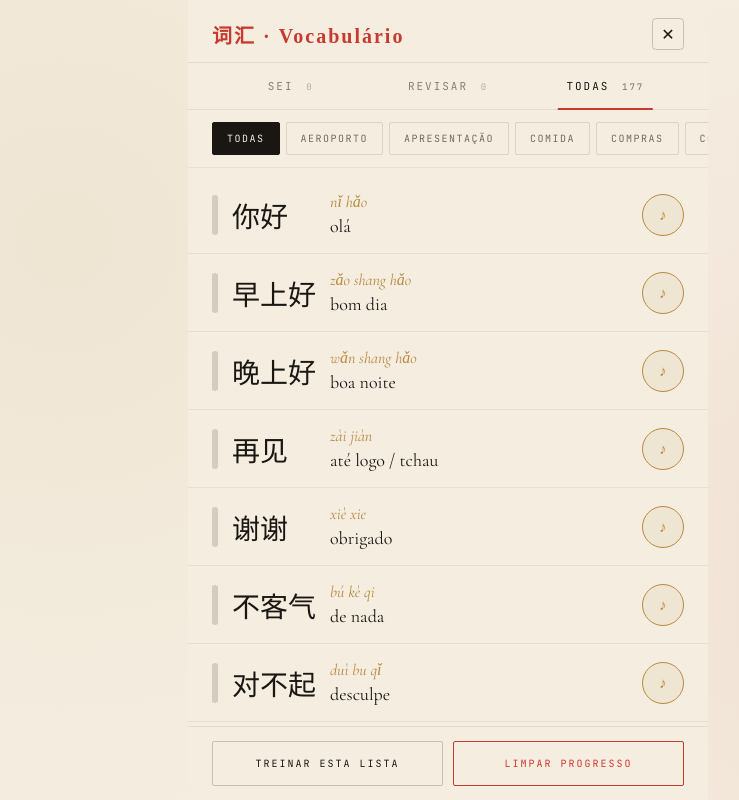
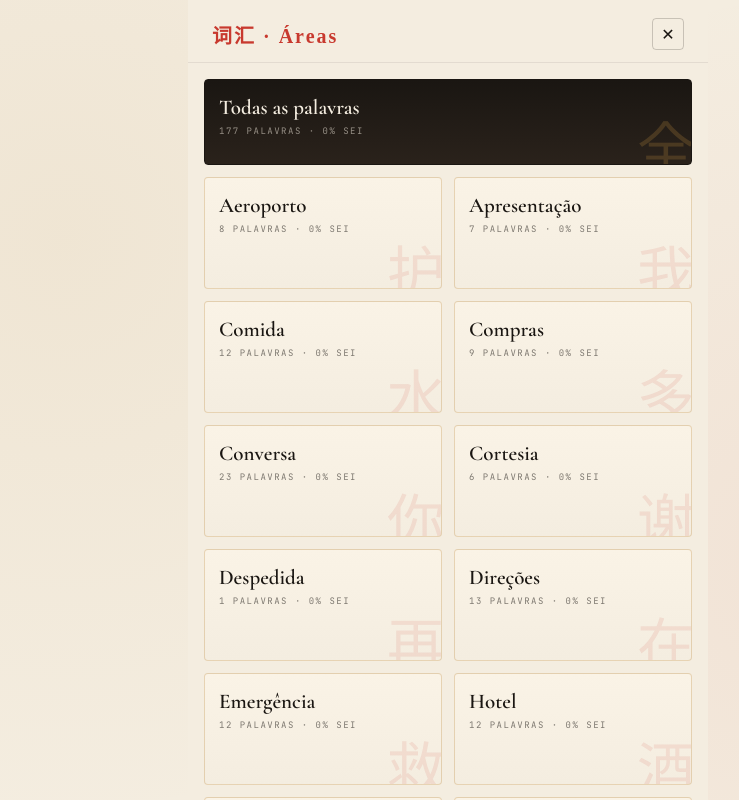
Before and after one commit to abouhid2/chines-viagem, a plain HTML site: page index.html in a window 1280 px wide. Both pictures are taken after a click on the button "Menu". Shown: the whole page, without its empty margins (192-931 px from the left). Drawn offline with nearby package versions, Linux system fonts and the light colour scheme.

Commit message:
feat: grelha de areas no lugar da tira horizontal com rolagem

```diff
--- a/index.html
+++ b/index.html
@@ -315,23 +315,57 @@
     background: var(--vermilion);
   }
   .tab-count { font-size: 9px; opacity: 0.6; margin-left: 4px; }
-  .cats {
-    display: flex; gap: 6px; padding: 12px 24px;
-    overflow-x: auto; border-bottom: 1px solid rgba(26, 22, 18, 0.06);
-    scrollbar-width: none;
+  [hidden] { display: none !important; }
+  /* Grelha de areas: tudo visivel de uma vez, sem rolagem lateral. */
+  .area-grid {
+    flex: 1; overflow-y: auto; overflow-x: hidden;
+    display: grid; gap: 12px; padding: 16px;
+    grid-template-columns: repeat(auto-fill, minmax(min(42vw, 230px), 1fr));
+    align-content: start;
   }
-  .cats::-webkit-scrollbar { display: none; }
-  .cat-chip {
-    flex-shrink: 0; padding: 9px 14px; border-radius: 2px;
-    border: 1px solid rgba(26, 22, 18, 0.2); background: transparent;
-    font-family: 'JetBrains Mono', monospace; font-size: 10px;
-    letter-spacing: 1.5px; text-transform: uppercase;
-    cursor: pointer; color: var(--ink); opacity: 0.6;
+  .area-card {
+    position: relative; overflow: hidden; text-align: left;
+    border: 1px solid rgba(184, 137, 62, 0.3); border-radius: 4px;
+    background: linear-gradient(180deg, #faf3e6 0%, #f4ede0 100%);
+    padding: 16px 14px 14px; cursor: pointer; color: var(--ink);
+    display: flex; flex-direction: column; gap: 6px; min-height: 112px;
+    transition: transform 0.12s;
   }
-  .cat-chip.active {
-    background: var(--ink); color: var(--paper);
-    border-color: var(--ink); opacity: 1;
+  .area-card:active { transform: scale(0.97); }
+  .area-card.all {
+    grid-column: 1 / -1; min-height: 86px;
+    background: linear-gradient(180deg, #1a1612 0%, #2a221b 100%);
+    color: var(--paper); border-color: var(--ink);
   }
+  .area-han {
+    position: absolute; right: -4px; bottom: -16px;
+    font-family: 'Noto Serif SC', serif; font-size: 58px; line-height: 1;
+    color: var(--vermilion); opacity: 0.1; pointer-events: none;
+  }
+  .area-card.all .area-han { color: var(--gold); opacity: 0.25; }
+  .area-name {
+    font-family: 'Cormorant Garamond', serif; font-size: 21px;
+    font-weight: 600; line-height: 1.1; position: relative;
+  }
+  .area-count {
+    font-family: 'JetBrains Mono', monospace; font-size: 9px;
+    letter-spacing: 1.5px; text-transform: uppercase; opacity: 0.55;
+    position: relative;
+  }
+  .area-bar {
+    height: 3px; border-radius: 2px; margin-top: auto;
+    background: rgba(26, 22, 18, 0.12); position: relative;
+  }
+  .area-card.all .area-bar { background: rgba(244, 237, 224, 0.22); }
+  .area-bar > i { display: block; height: 100%; border-radius: 2px; background: var(--jade); }
+  .list-view { flex: 1; display: flex; flex-direction: column; min-height: 0; }
+  .back-btn {
+    width: 36px; height: 36px; border: 1px solid rgba(26,22,18,0.2);
+    background: transparent; border-radius: 4px; cursor: pointer;
+    font-size: 16px; display: flex; align-items: center; justify-content: center;
+    color: var(--ink); flex-shrink: 0; margin-right: 10px;
+  }
+  .panel-title { flex: 1; min-width: 0; }
   .panel-content { flex: 1; overflow-y: auto; padding: 8px 0; }
   .word-row {
     display: flex; align-items: center; padding: 16px 24px;
@@ -405,6 +439,10 @@
     .menu-btn { width: min(11vw, 60px); height: min(11vw, 60px); }
     .menu-btn span { width: min(4.4vw, 24px); }
     .btn-label { font-size: min(2.3vw, 13px); }
+    .area-card { min-height: min(24vw, 150px); }
+    .area-name { font-size: min(4.4vw, 26px); }
+    .area-count { font-size: min(2.1vw, 12px); }
+    .back-btn { width: min(9vw, 50px); height: min(9vw, 50px); }
   }
 
   @supports (container-type: size) {
@@ -506,19 +544,22 @@
   <!-- Panel: lista de palavras -->
   <div class="panel" id="panel">
     <div class="panel-header">
-      <div class="panel-title" id="panelTitle">词汇 · Vocabulário</div>
+      <button class="back-btn" id="backToAreas" aria-label="Voltar" hidden>←</button>
+      <div class="panel-title" id="panelTitle">词汇 · Áreas</div>
       <button class="close-btn" id="closePanel">✕</button>
     </div>
+    <div class="area-grid" id="areaGrid"></div>
+    <div class="list-view" id="listView" hidden>
       <div class="tabs">
-      <button class="tab active" data-tab="know">Sei <span class="tab-count" id="countKnow">0</span></button>
+        <button class="tab" data-tab="know">Sei <span class="tab-count" id="countKnow">0</span></button>
         <button class="tab" data-tab="review">Revisar <span class="tab-count" id="countReview">0</span></button>
-      <button class="tab" data-tab="all">Todas <span class="tab-count" id="countAll">0</span></button>
+        <button class="tab active" data-tab="all">Todas <span class="tab-count" id="countAll">0</span></button>
       </div>
-    <div class="cats" id="cats"></div>
       <div class="panel-content" id="panelContent"></div>
       <div class="panel-footer">
         <button id="trainSelected">Treinar esta lista</button>
         <button class="danger" id="resetProgress">Limpar progresso</button>
+      </div>
     </div>
   </div>
 </div>
@@ -1202,17 +1243,67 @@
   const panel = document.getElementById('panel');
   const panelContent = document.getElementById('panelContent');
   const panelTitle = document.getElementById('panelTitle');
-  const catsEl = document.getElementById('cats');
-  let currentTab = 'know';
+  const areaGrid = document.getElementById('areaGrid');
+  const listView = document.getElementById('listView');
+  const backBtn = document.getElementById('backToAreas');
+  let currentTab = 'all';
+  let currentCat = 'all';
 
-  function openPanel(tab) {
-    currentTab = tab || 'all';
+  function categories() {
+    return deck.map(c => c.cat).filter((c, i, a) => a.indexOf(c) === i).sort();
+  }
+
+  function setTab(tab) {
+    currentTab = tab;
     document.querySelectorAll('.tab').forEach(t => {
-      t.classList.toggle('active', t.dataset.tab === currentTab);
+      t.classList.toggle('active', t.dataset.tab === tab);
     });
-    renderCats();
+  }
+
+  // Vista 1: todas as areas visiveis de uma vez.
+  function showAreas() {
+    areaGrid.hidden = false;
+    listView.hidden = true;
+    backBtn.hidden = true;
+    panelTitle.textContent = '词汇 · Áreas';
+    renderAreas();
+  }
+
+  // Vista 2: a lista de uma area.
+  function showList(cat, tab) {
+    currentCat = cat;
+    setTab(tab || 'all');
+    areaGrid.hidden = true;
+    listView.hidden = false;
+    backBtn.hidden = false;
+    panelTitle.textContent = cat === 'all' ? 'Todas as palavras' : cat;
     renderPanel();
+  }
+
+  function renderAreas() {
+    areaGrid.innerHTML = '';
+    const make = (cat, label, isAll) => {
+      const list = isAll ? deck : deck.filter(c => c.cat === cat);
+      const known = list.filter(c => progress[c.hanzi] === 'know').length;
+      const pct = list.length ? Math.round(known / list.length * 100) : 0;
+      const card = document.createElement('button');
+      card.className = 'area-card' + (isAll ? ' all' : '');
+      card.innerHTML =
+        '<div class="area-han">' + (isAll ? '全' : list[0].hanzi.charAt(0)) + '</div>' +
+        '<div class="area-name">' + label + '</div>' +
+        '<div class="area-count">' + list.length + ' palavras · ' + pct + '% sei</div>' +
+        '<div class="area-bar"><i style="width:' + pct + '%"></i></div>';
+      card.addEventListener('click', () => showList(cat, 'all'));
+      areaGrid.appendChild(card);
+    };
+    make('all', 'Todas as palavras', true);
+    categories().forEach(cat => make(cat, cat, false));
+  }
+
+  function openPanel(mode) {
     panel.classList.add('active');
+    if (mode === 'know' || mode === 'review') showList('all', mode);
+    else showAreas();
   }
 
   function closePanel() {
@@ -1222,8 +1313,6 @@
     panel.classList.remove('active');
   }
 
-  let currentCat = 'all';
-
   function getList(tab) {
     let list = deck;
     if (tab === 'know') list = deck.filter(c => progress[c.hanzi] === 'know');
@@ -1232,39 +1321,14 @@
     return list;
   }
 
-  function renderCats() {
-    const cats = ['all'].concat(
-      deck.map(c => c.cat).filter((cat, i, arr) => arr.indexOf(cat) === i).sort()
-    );
-    if (cats.indexOf(currentCat) === -1) currentCat = 'all';
-    catsEl.innerHTML = '';
-    cats.forEach(cat => {
-      const chip = document.createElement('button');
-      chip.className = 'cat-chip' + (cat === currentCat ? ' active' : '');
-      chip.textContent = cat === 'all' ? 'Todas' : cat;
-      chip.addEventListener('click', () => {
-        currentCat = cat;
-        // Escolher um grupo mostra o tipo inteiro, nao so o que ja foi respondido.
-        currentTab = 'all';
-        document.querySelectorAll('.tab').forEach(t => {
-          t.classList.toggle('active', t.dataset.tab === 'all');
-        });
-        renderCats();
-        renderPanel();
-      });
-      catsEl.appendChild(chip);
-    });
-  }
-
   function renderPanel() {
     const list = getList(currentTab);
 
-    // counts
-    const knowCount = deck.filter(c => progress[c.hanzi] === 'know').length;
-    const reviewCount = deck.filter(c => progress[c.hanzi] === 'review').length;
-    document.getElementById('countKnow').textContent = knowCount;
-    document.getElementById('countReview').textContent = reviewCount;
-    document.getElementById('countAll').textContent = deck.length;
+    // Os contadores seguem a area aberta, nao o baralho inteiro.
+    const base = currentCat === 'all' ? deck : deck.filter(c => c.cat === currentCat);
+    document.getElementById('countKnow').textContent = base.filter(c => progress[c.hanzi] === 'know').length;
+    document.getElementById('countReview').textContent = base.filter(c => progress[c.hanzi] === 'review').length;
+    document.getElementById('countAll').textContent = base.length;
 
     if (list.length === 0) {
       const messages = {
@@ -1300,15 +1364,15 @@
     });
   }
 
-  document.getElementById('openMenu').addEventListener('click', () => openPanel('all'));
+  document.getElementById('openMenu').addEventListener('click', () => openPanel('areas'));
+  backBtn.addEventListener('click', showAreas);
   document.getElementById('openKnow').addEventListener('click', () => openPanel('know'));
   document.getElementById('openReview').addEventListener('click', () => openPanel('review'));
   document.getElementById('closePanel').addEventListener('click', closePanel);
 
   document.querySelectorAll('.tab').forEach(tab => {
     tab.addEventListener('click', () => {
-      currentTab = tab.dataset.tab;
-      document.querySelectorAll('.tab').forEach(t => t.classList.toggle('active', t === tab));
+      setTab(tab.dataset.tab);
       renderPanel();
     });
   });
@@ -1325,6 +1389,7 @@
       progress = {};
       saveProgress();
       renderPanel();
+      if (!areaGrid.hidden) renderAreas();
     }
   });
 
```
Lines whose indentation alone changed are shown as unchanged.
